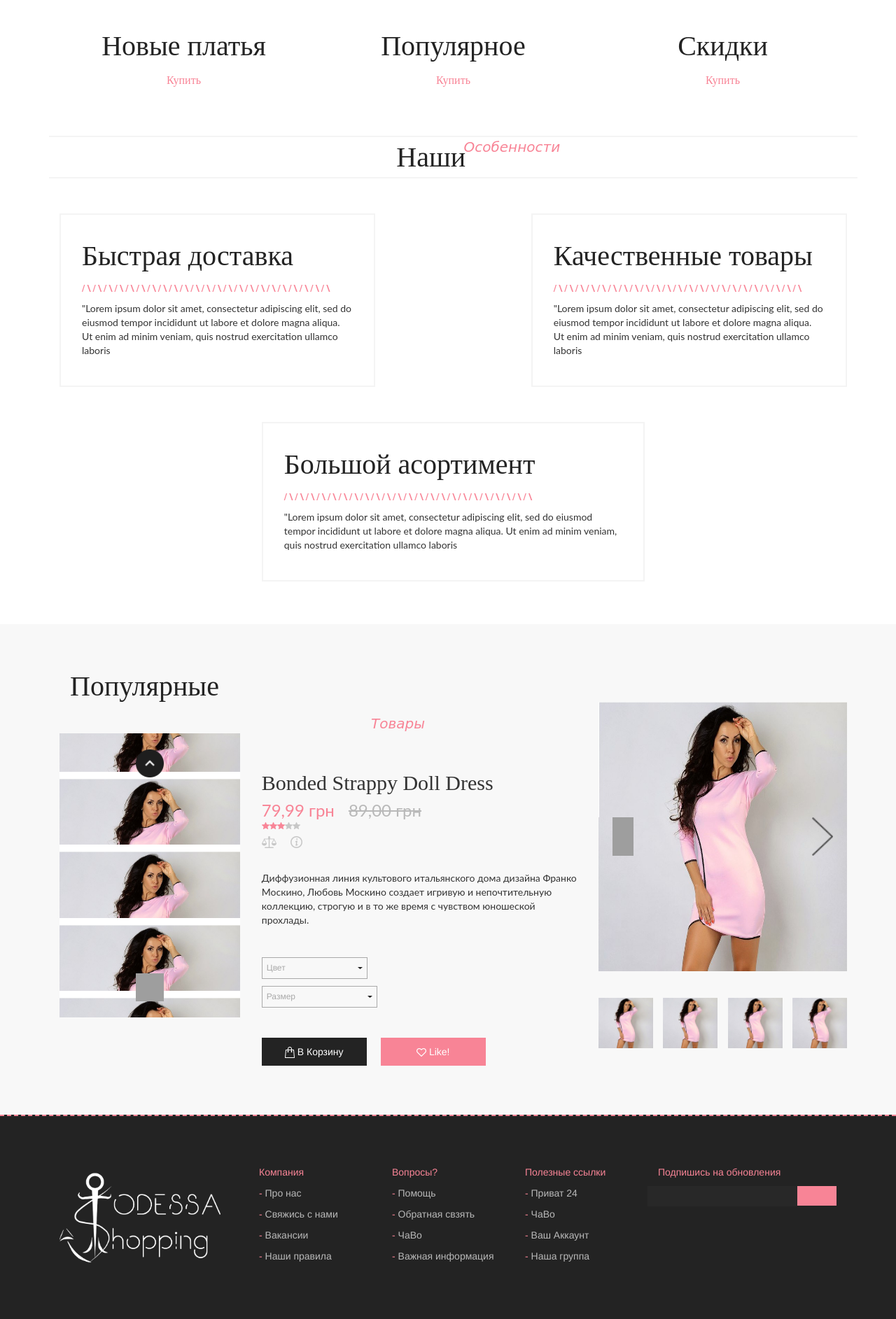
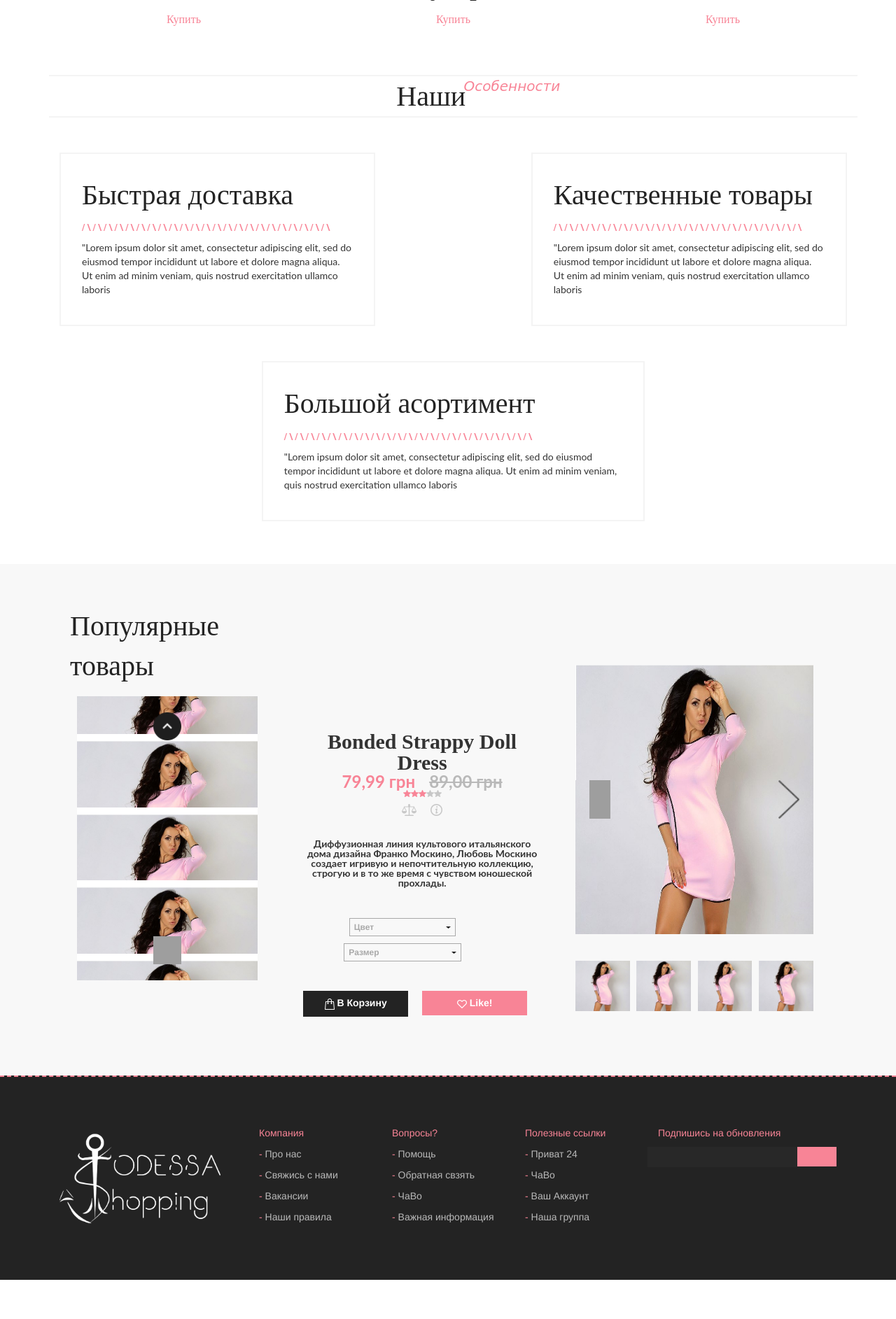
Before and after one commit to danilsizov/Odessa-dress-shop, a PHP site: page /?query=1 in a window 1280 px wide. Shown: the part 1357-3242 px from the top of the page at 70% size. After the commit the page ends 3186 px from the top, so only its background shows below. Run offline with PHP 8.4, Linux system fonts and the light colour scheme; some web fonts are replaced; grey boxes are pictures that could not be loaded.

Commit message:
finished index.php and start shop.php
I don't know why, but in shop.php all flexbox visible is uncorrect(naw
fix)

```diff
--- /dev/null
+++ b/auth.php
@@ -0,0 +1,3 @@
+<?php
+
+?>
--- /dev/null
+++ b/config.php
@@ -0,0 +1,5 @@
+<?php
+	define("DB_NAME", "odessa_shop_fake");
+	define("DB_USER", "developer");
+	define("DB_PASS", "passvord");
+?>
--- a/index.php
+++ b/index.php
@@ -20,6 +20,7 @@
 </head>
 
 <body onLoad="load()">
+
 <?php echo getHeaderTemplate(); ?>
 
 <div class="slider but-nav-top150">
@@ -115,14 +116,14 @@
 <div class="row">
 	<div class="col-lg-3">
 
-	<div class="block-big-text accent-text-color col-lg-1">Популярные</div><div class="second-word main-color-text col-lg-1 let-mar-prod">Товары</div>
+	<div class="block-big-text accent-text-color col-lg-1">Популярные товары</div>
 
 	</div>
 </div>
 <div class="row">
-	<div class="col-lg-3">
 
-	<!-- <img src="image/Images.png" class="nav-margin-top50" width="100%"> -->
+	<ul class="flex-container">
+		<li class="flex-item-slider">
 		    <div class="carousel-container">
 				<div id="carousel">
 					<div class="slide"><img src="image/dress-new-mini.jpg" width="100%"></div>
@@ -139,8 +140,8 @@
 					<span id="carousel-right"></span>
 				</div>
 			</div>
-	</div>
-	<div class="col-lg-5">
+		</li>
+		<li class="flex-item-info">
 		    <div class="name-of-product nav-margin-top50" >
 				Bonded Strappy Doll Dress
 			</div>
@@ -176,8 +177,8 @@
 					<img src="image/like.png"> Like!
 				</div>
 			</div>
-	</div>
-	<div class="col-lg-4">
+		</li>
+		<li class="flex-item-info">
 		    <div class="slider minus-margin bottom-slider">
 			<ul id="bottom-slider" >
 				<li><img src="image/dress-new.jpg" width="355px" height="385px"></li>
@@ -196,6 +197,12 @@
 			  <a data-slide-index="3" href=""><img src="image/dress-new.jpg" width="355px" height="385px"></a>
 			</div>
 		</div>
+		</li>
+	</ul>
+
+
+	<div class="col-lg-4">
+
 		<!-- <img src="image/image.png" width="100%" class="minus-margin">
 		<img src="image/mini-image.png" width="100%" class="margin-top"> -->
 	</div>
--- a/lib/templates/header.tpl
+++ b/lib/templates/header.tpl
@@ -1,22 +1,24 @@
 <div class="container">
 	<div class="row my-small-text accent-text-color nav-margin-top bot-line nav-padding">
+		<ul class="flex-container">
+		    <li class="flex-item"><img src="image/Black.png" width="85%"></li>
 
-	<div class="col-lg-2">
-		<img src="image/Black.png" width="85%">
-	</div>
-	<div class="col-lg-10">
 
-		<div class="col-lg-10">
-			<div class="row">
+		    <li class="flex-item-search">
 			  	<form action="shop.php" method='get' id='top-search-form' name="search">
 					<input type="text" id="top-searchbox" name='query' value="<%search_query%>">
 					<input type='image' src="image/search.png" id="topsearch-btn">
-				</form>
-				| <a href="my-order.php" class="but-nav-top accent-text-color">
+				</form>	|<a href="my-order.php" class="but-nav-top accent-text-color">
 					<strong>Моя корзина</strong>
 				</a>
 				<img src="image/shop_cart.png" width="20px">
+			</li>
 
+
+		    <li class="flex-item-pass"></li>
+
+
+		    <li class="flex-item-search">
 			  	<span class="float-right text-right">
 					<a href="sign-in.php" class="but-nav-top accent-text-color">Войти</a>
 					<a href="#" class="but-nav-top accent-text-color dropmy" onclick="myMoneyFunction()">UAH</a>
@@ -25,21 +27,19 @@
 					    <a href="#">USD 1грн=25дол.</a>
 					    <a href="#">EUR 1грн=27евро</a>
 					</div>
-				<a href="#" class="but-nav-top accent-text-color dropmy " onclick="myLanguageFunction()"><img src="http://www.iconsearch.ru/ajax/download.php?icon_id=42915&size=1&format=ico"></a>
+					<a href="#" class="but-nav-top accent-text-color dropmy" onclick="myLanguageFunction()">
+						<img src="http://www.iconsearch.ru/ajax/download.php?icon_id=42915&size=1&format=ico" onclick="myLanguageFunction()">
+					</a>
 					<div id="Language" class="dropdown-content let-mar-prod-new">
 					    <a href="#"><img src="http://www.iconsearch.ru/ajax/download.php?icon_id=42915&size=1&format=ico"> Русский</a>
 					    <a href="#"><img src="http://abali.ru/wp-content/uploads/2010/12/united-states-flag-16x16.png"> English</a>
 					    <a href="#"><img src="http://abali.ru/wp-content/uploads/2010/12/ukraine-flag-16x16.png"> Український</a>
+					</div>
 				</span>
-			</div>
-		</div>
-	</div>
-</div>
+		    </li>
 
-<div class="row">
-	<div class="col-lg-2">
-	</div>
-	<div class="col-lg-10">
+
+		    <li class="flex-item-bot-menu">
 		    	<div class="my-middle-text accent-text-color my-nav">
 					<ul class="menu">
 						<li><a href="index.php" class="but-nav-top40 accent-text-color"><strong>Главная</strong></a>
@@ -49,7 +49,6 @@
 					    <li><a href="shop.php" class="but-nav-top40 accent-text-color"><strong>Сотрудничество</strong></a>
 					    </li>
 					    <li><a href="#" class="but-nav-top40 accent-text-color"><strong>Контакты</strong></a>
-
 					    </li>
 			    		<li><a href="#" class="but-nav-top40 accent-text-color"><strong>Помощь</strong></a>
 					        <ul class="submenu main-color">
@@ -65,7 +64,7 @@
 			    		</li>
 			    	</ul>
 				</div>
+			</li>
+		</ul>
 	</div>
 </div>
-</div>
-</div>
--- a/lib/templates/shop_product.tpl
+++ b/lib/templates/shop_product.tpl
@@ -1,5 +1,7 @@
 	<a href="product.php?id=<%id%>" id="dress<%id%>">
-		<div class="col-lg-6 proguct">
+	<ul class="flex-container">
+		<li class="flex-item-product">
+			<div class="proguct">
 				<div class="placeholder">
 					<div class="row">
 						<div class="like"></div>
@@ -19,4 +21,6 @@
 					</div>
 				</div>
 			</div>
+		</li>
+	</ul>
 	</a>
--- a/style/my-style.css
+++ b/style/my-style.css
@@ -603,3 +603,104 @@ input
 	color:white;
 
 }
+
+
+@import "compass/css3";
+
+.flex-container {
+  padding: 0;
+  margin: 0;
+  list-style: none;
+
+  display: -webkit-box;
+  display: -moz-box;
+  display: -ms-flexbox;
+  display: -webkit-flex;
+  display: flex;
+
+  -webkit-flex-flow: row wrap;
+  justify-content: space-around;
+}
+
+.flex-item {
+  padding: 5px;
+  width: 200px;
+  height: 150px;
+  margin-top: 10px;
+
+  line-height: 150px;
+  color: white;
+  font-weight: bold;
+  font-size: 3em;
+  text-align: center;
+}
+
+.flex-item-pass {
+  padding: 5px;
+  width: 100px;
+  height: 150px;
+  margin-top: 10px;
+  color: white;
+  font-weight: bold;
+  font-size: 3em;
+  text-align: center;
+}
+
+
+.flex-item-search {
+  padding: 5px;
+  width: 400px;
+  height: 150px;
+  margin-top: 50px;
+  color: white;
+  font-weight: bold;
+  font-size: 1em;
+  text-align: center;
+}
+
+.flex-item-bot-menu {
+  padding: 5px;
+  width: 1000px;
+  height: 150px;
+  margin-top: 10px;
+
+  line-height: 1;
+  color: white;
+  font-weight: bold;
+  font-size: 1em;
+  text-align: center;
+}
+.flex-item-slider {
+  padding: 5px;
+  width: 300px;
+  margin-top: 10px;
+  line-height: 1;
+  color: white;
+  font-weight: bold;
+  font-size: 1em;
+  text-align: center;
+}
+
+
+
+.flex-item-info{
+  padding: 5px;
+  width: 350px;
+  margin-top: 10px;
+  line-height: 1;
+  font-weight: bold;
+  font-size: 1em;
+  text-align: center;
+}
+
+
+
+
+
+@media screen and (max-width: 1280px)
+{
+	body
+	{
+		width:1280px;
+	}
+}
```
Also changed, not shown: lib/models/database.php (added, +27 -0 lines), lib/models/product.php (added, +25 -0 lines), lib/models/user.php (added, +80 -0 lines), style/shop-style.css (+17 -0 lines), image/dress-2.jpg (added), image/dress-black.jpg (added), image/dress-brain.jpg (added), image/dress-pink.jpg (added), image/dress-red.jpg (added), image/dress2.jpg (added), image/vk-disabled.png (added). Lines whose indentation alone changed are shown as unchanged.
